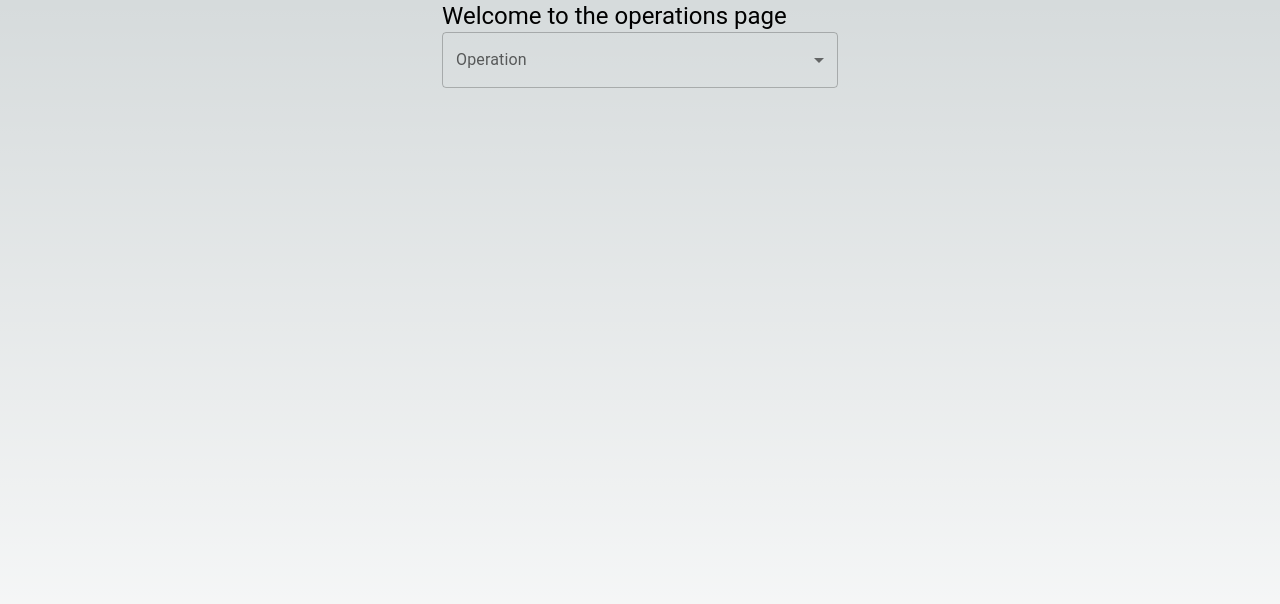
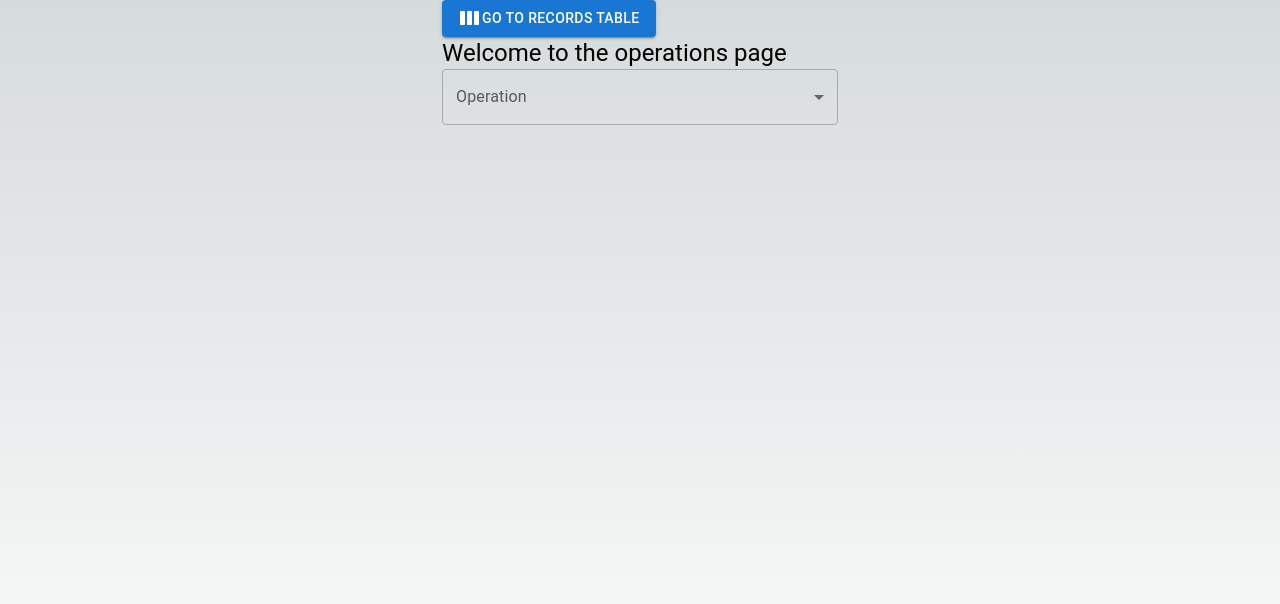
Before and after one commit to EliuPC93/calculator, a Next.js app: page /operations in a window 1280 px wide. Shown: the top 604 px of the page. Built offline with nearby package versions, Linux system fonts and the light colour scheme.

Commit message:
navigtion adjustments

```diff
--- a/src/app/login/api/login.ts
+++ b/src/app/login/api/login.ts
@@ -20,7 +20,7 @@ export async function handleSubmit (formData: FormData) {
   if (res.ok) {
       const response = await res.json()
       cookies().set("token", response.jwt)
-      redirect("/operations")
+      redirect("/records")
   } else {
       console.log("login error")
     }
--- a/src/app/operations/page.tsx
+++ b/src/app/operations/page.tsx
@@ -1,8 +1,9 @@
 "use client"
 
-import { Container, Typography, Select, FormControl, InputLabel, MenuItem } from '@mui/material';
+import { Container, Typography, Select, FormControl, InputLabel, MenuItem, Box, Link, Button } from '@mui/material';
 import { useState } from 'react';
 import { SubmissionForm } from './components/submission-form/page';
+import { GridColumnIcon } from '@mui/x-data-grid';
 
 export enum OPERATIONS {
     ADDITION = "addition",
@@ -18,6 +19,15 @@ export default function Operations() {
 
     return (
         <Container component="main" maxWidth="xs">
+            <Box>
+            <Link href={"/records"}>
+                <Button
+                    variant="contained">
+                        <GridColumnIcon />
+                    Go to records table
+                </Button>
+            </Link>
+            </Box>
             <Typography component="h1" variant="h5">
                 Welcome to the operations page
             </Typography>
```
Also changed, not shown: src/app/records/page.tsx (+13 -2 lines).
